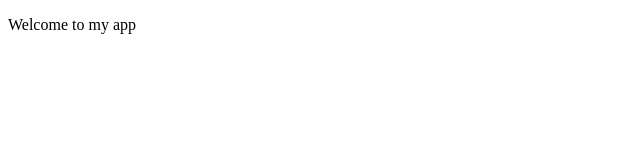
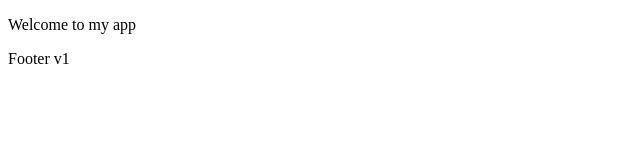
Before and after one commit to KieuAn-student/my-web-app, a plain HTML site: page my-web-app/index.html in a window 1280 px wide. Shown: the full height of the page, 0-640 px from the left. Drawn offline with Linux system fonts and the light colour scheme.

Commit message:
added footer v1

```diff
--- a/my-web-app/index.html
+++ b/my-web-app/index.html
@@ -7,5 +7,6 @@
   </head>
   <body>
     <p>Welcome to my app</p>
+    <footer>Footer v1</footer>
   </body>
 </html>
```
